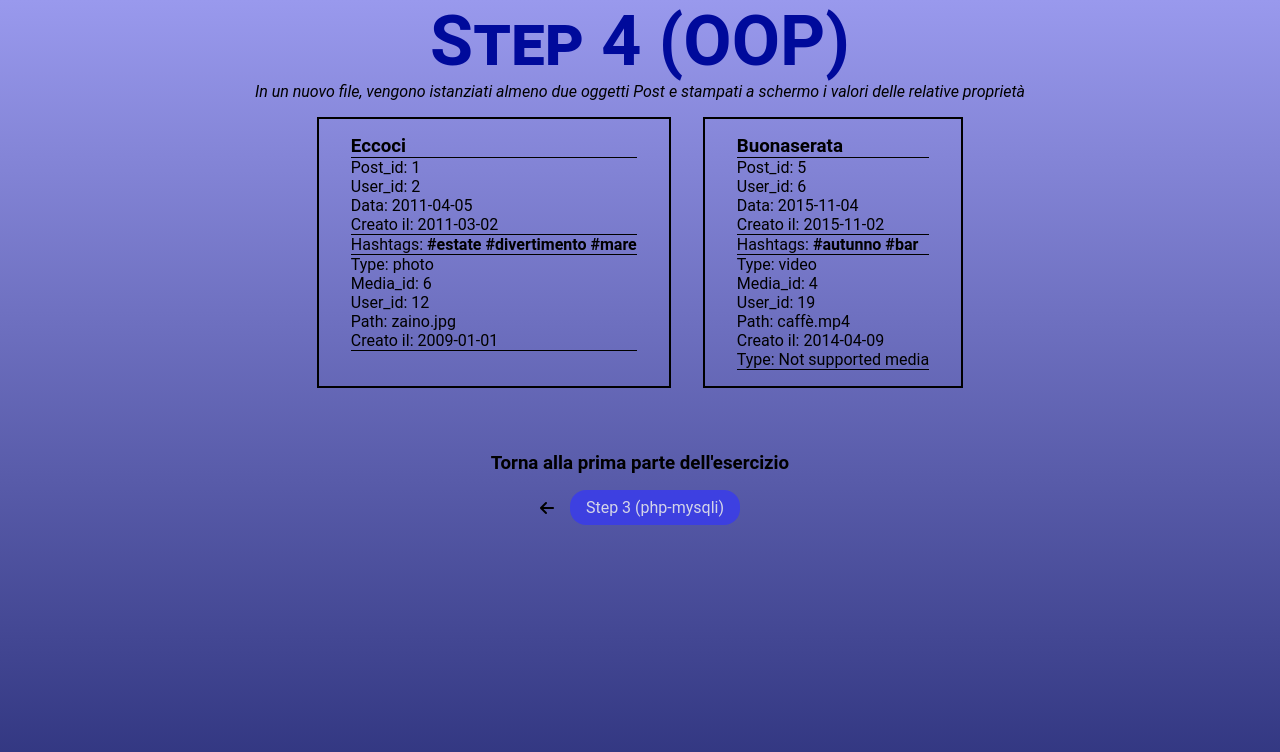
After one commit to RiccardoMont/social-platform, a PHP site: page /step4_oop.php in a window 1280 px wide. The commit adds this page. Shown: the top 752 px of the page. Run offline with PHP 8.4, Linux system fonts and the light colour scheme.

Commit message:
Working on bonus

```diff
--- a/app/Models/Media.php
+++ b/app/Models/Media.php
@@ -1,16 +1,28 @@
 <?php
 
 class Media {
+    //Dichiaro la variabile type per poterle assegnare un valore in seguito tramite le indicazioni con i condizionali
+    protected string $type;
+
+    function __construct(protected int $id, protected int $user_id, protected string $path, protected string $created_at)
+    {
+        $this->id = $id;
+        $this->user_id = $user_id;
+        $this->path = $path;
+        $this->created_at = $created_at;
+
+        if(substr($path, -3) == 'jpg'){
+            $this->type = 'photo';
+        }
+        elseif(substr($path, -3) == 'mp4'){
+            $this->type = 'video';
+        }
+        else{
+            $this->type = 'Not supported media';
+        }
 
 
 
-    function __construct(protected int $id, protected int $user_id, protected string $type, protected string $path, protected string $created_at)
-    {
-        $this->id = $id;
-        $this->user_id = $user_id;
-        $this->type = $type;
-        $this->path = $path;
-        $this->created_at = $created_at;
     }
 
 
@@ -42,8 +54,3 @@ class Media {
 
 
 }
-
-
-
-$prova = new Media(21, 12, 'video', 'scascvavva', '2019-01-03');
-//var_dump($prova);
--- a/app/Models/Post.php
+++ b/app/Models/Post.php
@@ -1,11 +1,12 @@
 <?php
 
-include_once __DIR__ . '/Media.php';
+require_once __DIR__ . '/Media.php';
 
 
 class Post
 {
 
+    //L'ultimo parametro che si occupa dei media, essendo un array, mi permette di poter inserire più di un elemento
     function __construct(protected int $id, protected int $user_id, protected string $title, protected string $date, protected array $tags, protected string $created_at, protected array $medias)
     {
 
@@ -15,7 +16,9 @@ class Post
         $this->date = $date;
         $this->tags = $tags;
         $this->created_at = $created_at;
+        if(!empty($medias)){
         $this->medias = $medias;
+        }
     }
 
 
@@ -55,11 +58,3 @@ class Post
         return $this->medias;
     }
 }
-
-
-$provaPost = new Post(1, 2, 'eccoci', '2011-04-05', ['estate', 'divertimento', 'mare'], '2011-03-02', [new Media(2, 5, 'foto', 'cartelletta', '2010-08-08'), new Media(6, 12, 'video', 'zaino', '2009-01-01')]);
-//var_dump($provaPost);
-
-var_dump($provaPost->get_title());
-var_dump($provaPost->get_medias());
-var_dump($provaPost->get_medias()[1]->get_id());
--- a/css/style.css
+++ b/css/style.css
@@ -24,14 +24,18 @@ h1 {
     width: 80%;
     max-width: 1176px;
     margin: auto;
+    display: flex;
+    flex-direction: column;
+    align-items: center;
 }
 
 .row {
     display: flex;
     flex-wrap: wrap;
-    margin: 0 -1rem;
+    margin: 0 -1rem 3rem -1rem;
     justify-content: center;
 }
+
 /*FINE UTILITY*/
 
 /*CARD*/
@@ -90,7 +94,7 @@ h1 {
 
         & .ranking {
             font-size: 60px;
-            font-weight: 100;
+            font-weight: 300;
             position: absolute;
             top: 45px;
             left: 140px;
@@ -120,7 +124,7 @@ h1 {
     }
 
     & .ranking {
-        font-weight: 300;
+        font-weight: 500;
         animation: pulse 5s ease infinite;
 
     }
@@ -132,6 +136,29 @@ h1 {
 }
 
 /*FINE CARD*/
+
+/*CARD STEP4_OOP*/
+
+.card-step4 {
+
+
+    margin: 1rem;
+    padding: 1rem 2rem;
+    border: 2px solid black;
+
+
+
+    & div {
+        display: flex;
+        flex-direction: column;
+        border-bottom: 1px solid black;
+        border-top: 1px solid black;
+    }
+
+
+}
+
+/*FINE CARD STEP4_OOP*/
 
 
 /*STILI BACKGROUND*/
@@ -181,7 +208,40 @@ h1 {
         radial-gradient(ellipse farthest-corner at left top, #FFFFFF 0%, #f8f4f8 8%, #f8caf9 25%, #572b87 62.5%, #572b87 100%);
 
 }
+
 /*FINE STILI BACKGROUND*/
+
+.other_page{
+    margin: 1rem 0 2rem 0;
+    display: flex;
+    align-items: center;
+    gap: 1rem;
+}
+
+/*BUTTON STEP 3-4*/
+
+.button {
+    background-color: #3639f4;
+    color: white;
+    max-width: 200px;
+    padding: 0.5rem 1rem;
+    border-radius: 1rem;
+    text-align: center;
+    text-decoration: none;
+    opacity: 0.75;
+
+}
+
+.button:hover {
+    opacity: 1;
+}
+
+/*FINE BUTTON STEP 3-4*/
+
+
+
+
+
 
 /*ANIMAZIONI*/
 
--- /dev/null
+++ b/db/test_db.php
@@ -0,0 +1,30 @@
+<?php
+
+require_once __DIR__ . '/../app/Models/Post.php';
+
+
+$posts = [
+    new Post(
+        1,
+        2,
+        'Eccoci',
+        '2011-04-05',
+        ['estate', 'divertimento', 'mare'],
+        '2011-03-02',
+        [
+            new Media(6, 12, 'zaino.jpg', '2009-01-01')
+        ]
+    ),
+    new Post(
+        5,
+        6,
+        'Buonaserata',
+        '2015-11-04',
+        ['autunno', 'bar'],
+        '2015-11-02',
+        [
+            new Media(4, 19, 'caffè.mp4', '2014-04-09'),
+            new Media(3, 10, 'pianoforte.mov', '2014-09-21')
+        ]
+    )
+];
--- a/index.php
+++ b/index.php
@@ -1,6 +1,4 @@
 <?php
-
-include_once __DIR__ . '/app/Models/Post.php';
 
 /*db connection*/
 define('DB_SERVERNAME', 'localhost');
@@ -92,6 +90,10 @@ $result = $connection->query($sql);
                 </div>
             <?php endwhile; ?>
         </div>
+        <h3>Vai alla seconda parte dell'esercizio</h3>
+        <div class="other_page">
+        <a href="step4_oop.php" class="button">Step 4 (OOP)</a><i class="fa-solid fa-arrow-right"></i>
+        </div>
     </div>
 </body>
 
--- /dev/null
+++ b/step4_oop.php
@@ -0,0 +1,63 @@
+<?php
+
+require_once __DIR__ . '/db/test_db.php';
+
+?>
+<!DOCTYPE html>
+<html lang="en">
+
+<head>
+    <meta charset="UTF-8">
+    <meta name="viewport" content="width=device-width, initial-scale=1.0">
+    <title>Document</title>
+    <link rel="stylesheet" href="css/style.css">
+    <link rel="stylesheet" href="https://cdnjs.cloudflare.com/ajax/libs/font-awesome/6.4.2/css/all.min.css" integrity="sha512-z3gLpd7yknf1YoNbCzqRKc4qyor8gaKU1qmn+CShxbuBusANI9QpRohGBreCFkKxLhei6S9CQXFEbbKuqLg0DA==" crossorigin="anonymous" referrerpolicy="no-referrer" />
+</head>
+
+<body>
+    <h1>Step 4 (OOP)</h1>
+    <div class="container">
+    <em>In un nuovo file, vengono istanziati almeno due oggetti Post e stampati a schermo i valori delle relative proprietà</em>
+    <!--Per svolgere questa traccia ho creato manualmente un file che potesse fungere da database ed ho stampato poi i suoi dati qui in pagina-->
+        <div class="row">
+
+            <?php //Ciclo all'interno dell'array $posts ed utilizzo i getters per poter leggere le proprietà protette
+            foreach($posts as $post) :?>
+                <div class="card-step4">
+                    <h3><?= $post->get_title()?></h3>
+                    <div>
+                        <span>Post_id: <?= $post->get_Id()?></span>
+                        <span>User_id: <?= $post->get_user_id()?></span>
+                        <span>Data: <?= $post->get_date()?></span>
+                        <span>Creato il: <?= $post->get_created_at()?></span>
+                    </div>
+                    <span>Hashtags:<?php //Ciclo all'interno del sub-array
+                    foreach($post->get_tags() as $tag) :?>
+                         <strong>#<?= $tag ?></strong>
+                    <?php endforeach; ?>
+                    </span>
+                    <div>
+                        <?php //Ciclo all'interno del subarray contenente gli oggetti creati con le classi Media ed utilizzo poi i loro getters per leggerne le proprietà. Nota: ho inserito anche un media la cui estensione non è riconosciuta
+                        foreach($post->get_medias() as $media) : ?>
+                            <span>Type: <?= $media->get_type();?></span>
+                            <?php //Quest'if blocca la visualizzazione delle specifiche del video con estenzione diversa da quelle permesse
+                            if($media->get_type() != 'Not supported media') :?>
+                                <span>Media_id: <?= $media->get_id() ?></span>
+                                <span>User_id: <?= $media->get_user_id() ?></span>
+                                <span>Path: <?= $media->get_path() ?></span>
+                                <span>Creato il: <?= $media->get_created_at() ?></span>
+
+                            <?php endif; ?>
+                        <?php endforeach; ?>
+                    </div>
+                </div>
+            <?php endforeach; ?>
+        </div>
+        <h3>Torna alla prima parte dell'esercizio</h3>
+        <div class="other_page">
+        <i class="fa-solid fa-arrow-left"></i><a href="index.php" class="button">Step 3 (php-mysqli)</a>
+        </div>
+    </div>
+</body>
+
+</html>
```
